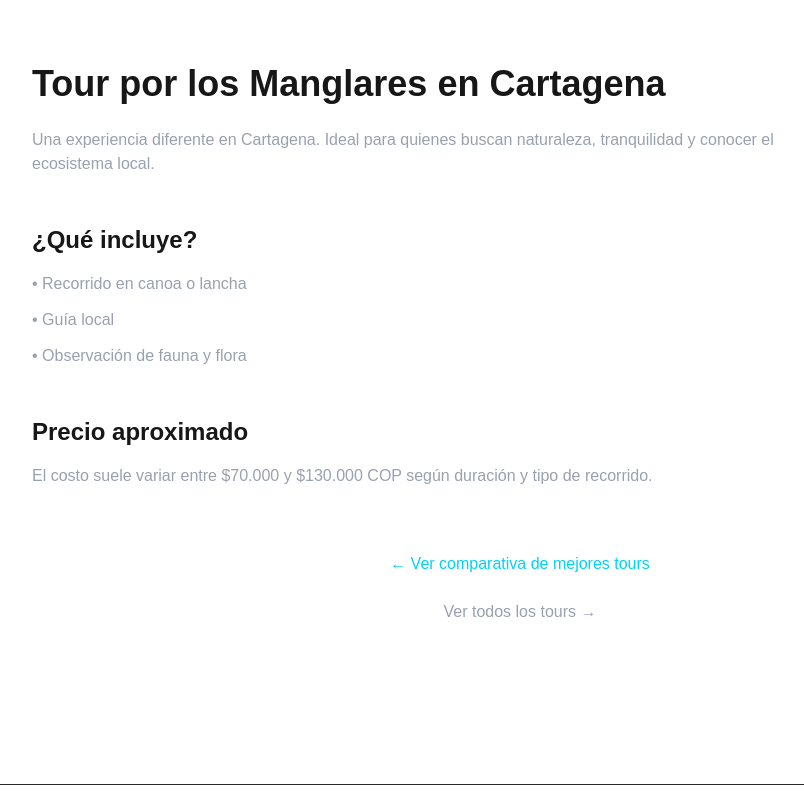
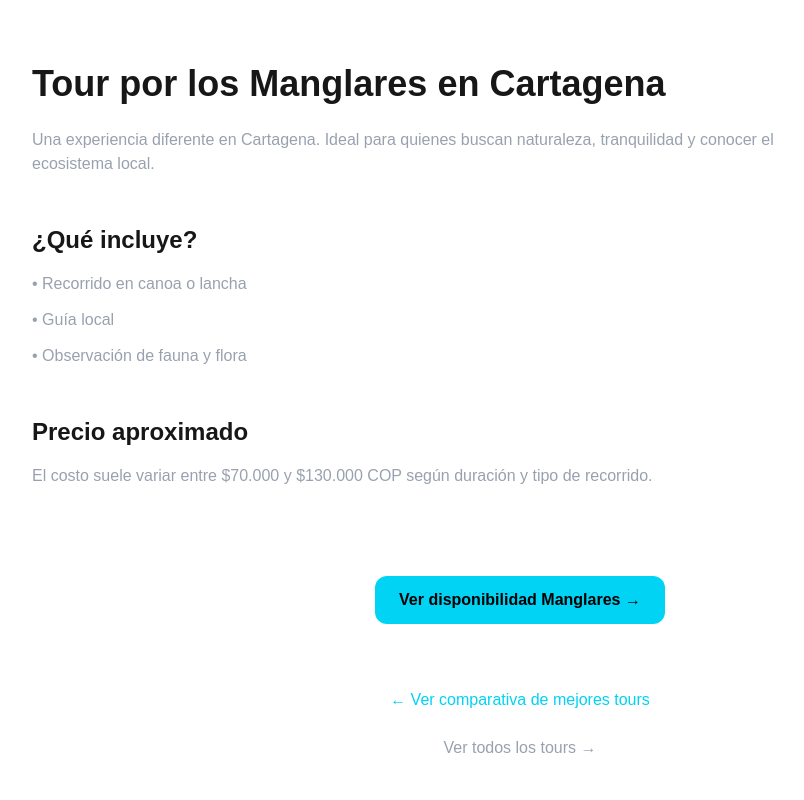
Before and after one commit to Tavodev93/Viajasmart, a Next.js app: page /cartagena/tours/manglares in a window 1280 px wide. Shown: the top 800 px of the page, without its empty margins (120-924 px from the left). Built offline with nearby package versions, Linux system fonts and the light colour scheme.

Commit message:
Finalize affiliate layout and internal linking

```diff
--- a/app/cartagena/tours/chiva-rumbera/page.tsx
+++ b/app/cartagena/tours/chiva-rumbera/page.tsx
@@ -1,4 +1,5 @@
 import Link from "next/link";
+import AffiliateButton from "@/app/components/AffiliateButton";
 
 export const metadata = {
   title: "Chiva Rumbera en Cartagena 2026 | Precio y Qué Esperar",
@@ -33,6 +34,14 @@ export default function ChivaRumbera() {
         </p>
       </section>
 
+      <div className="mt-16 text-center">
+        <AffiliateButton
+          href="https://www.getyourguide.es/cartagena-de-indias-l362/tour-en-chiva-rumbera-con-musica-fiesta-y-diversion-en-cartagena-t1010149/?partner_id=C5W2W5Y&utm_medium=online_publisher"
+          label="Ver disponibilidad Chiva Rumbera →"
+          eventName="click_chiva_rumbera"
+        />
+      </div>
+
       <section className="mt-16 text-center">
         <Link
           href="/cartagena/mejores-tours"
--- a/app/cartagena/tours/city-tour/page.tsx
+++ b/app/cartagena/tours/city-tour/page.tsx
@@ -1,4 +1,5 @@
 import Link from "next/link";
+import AffiliateButton from "@/app/components/AffiliateButton";
 
 export const metadata = {
   title: "City Tour Cartagena 2026 | Precio y Qué Incluye",
@@ -61,6 +62,11 @@ export default function CityTour() {
           Ver todos los tours →
         </Link>
       </section>
+      <AffiliateButton
+  href="https://www.getyourguide.es/cartagena-de-indias-l362/visita-compartida-a-pie-cartagena-centro-historico-y-getsemani-t453794/?partner_id=C5W2W5Y&utm_medium=online_publisher"
+  label="Ver disponibilidad City Tour →"
+  eventName="click_city_tour"
+/>
     </main>
   );
 }
--- a/app/cartagena/tours/islas-del-rosario/page.tsx
+++ b/app/cartagena/tours/islas-del-rosario/page.tsx
@@ -124,9 +124,8 @@ export default function Page() {
             Precio fijo confirmado. Cancelación gratuita.
           </p>
           <AffiliateButton
-            href="https://www.getyourguide.es/bolivar-l578/cartagena-5-puntos-destacados-de-las-islas-del-rosario-con-almuerzo-t497946/"
-            label="Ver disponibilidad →"
-          />
+            href="https://www.getyourguide.es/bolivar-l578/cartagena-5-puntos-destacados-de-las-islas-del-rosario-con-almuerzo-t497946/?partner_id=C5W2W5Y&utm_medium=online_publisher"
+            label="Ver disponibilidad →" eventName={""}          />
         </div>
       </section>
       <section className="mt-20 text-center">
@@ -139,7 +138,7 @@ export default function Page() {
         </p>
 
         <a
-          href="https://www.getyourguide.es/bolivar-l578/cartagena-5-puntos-destacados-de-las-islas-del-rosario-con-almuerzo-t497946/"
+          href="https://www.getyourguide.es/bolivar-l578/cartagena-5-puntos-destacados-de-las-islas-del-rosario-con-almuerzo-t497946/?partner_id=C5W2W5Y&utm_medium=online_publisher"
           target="_blank"
           rel="noopener noreferrer sponsored"
           className="inline-block bg-cyan-400 text-black font-semibold px-8 py-4 rounded-xl hover:bg-cyan-300 transition"
--- a/app/cartagena/tours/manglares/page.tsx
+++ b/app/cartagena/tours/manglares/page.tsx
@@ -1,4 +1,5 @@
 import Link from "next/link";
+import AffiliateButton from "@/app/components/AffiliateButton";
 
 export const metadata = {
   title: "Tour por los Manglares en Cartagena 2026 | Precio y Experiencia",
@@ -35,6 +36,14 @@ export default function Manglares() {
         </p>
       </section>
 
+      <div className="mt-16 text-center">
+        <AffiliateButton
+          href="https://www.getyourguide.es/cartagena-de-indias-l362/ecoturismo-y-pesca-en-el-manglar-natural-de-cartagena-t613520/?partner_id=C5W2W5Y&utm_medium=online_publisher"
+          label="Ver disponibilidad Manglares →"
+          eventName="click_manglares"
+        />
+      </div>
+
       <section className="mt-16 text-center">
         <Link
           href="/cartagena/mejores-tours"
--- a/app/cartagena/tours/volcan-del-totumo/page.tsx
+++ b/app/cartagena/tours/volcan-del-totumo/page.tsx
@@ -1,4 +1,5 @@
 import Link from "next/link";
+import AffiliateButton from "@/app/components/AffiliateButton";
 
 export const metadata = {
   title: "Volcán del Totumo 2026 | Precio, Qué Incluye y Consejos",
@@ -44,6 +45,14 @@ export default function VolcanDelTotumo() {
         </ul>
       </section>
 
+      <div className="mt-16 text-center">
+        <AffiliateButton
+          href="https://www.getyourguide.es/cartagena-de-indias-l362/ecoturismo-y-pesca-en-el-manglar-natural-de-cartagena-t613520/?partner_id=C5W2W5Y&utm_medium=online_publisher"
+          label="Ver disponibilidad Manglares →"
+          eventName="click_manglares"
+        />
+      </div>
+
       <section className="mt-16 text-center">
         <Link
           href="/cartagena/mejores-tours"
--- a/app/components/AffiliateButton.tsx
+++ b/app/components/AffiliateButton.tsx
@@ -3,9 +3,10 @@
 type Props = {
   href: string;
   label: string;
+  eventName: string;
 };
 
-export default function AffiliateButton({ href, label }: Props) {
+export default function AffiliateButton({ href, label, eventName }: Props) {
   return (
     <a
       href={href}
@@ -13,13 +14,13 @@ export default function AffiliateButton({ href, label }: Props) {
       rel="noopener noreferrer sponsored"
       onClick={() => {
         if (typeof window !== "undefined" && window.gtag) {
-          window.gtag("event", "click_islas_rosario", {
+          window.gtag("event", eventName, {
             event_category: "affiliate",
-            event_label: "boton_principal",
+            event_label: href,
           });
         }
       }}
-      className="inline-block mt-4 bg-cyan-400 text-black font-semibold px-6 py-3 rounded-xl hover:bg-cyan-300 transition"
+      className="inline-block mt-6 bg-cyan-400 text-black font-semibold px-6 py-3 rounded-xl hover:bg-cyan-300 transition"
     >
       {label}
     </a>
```
